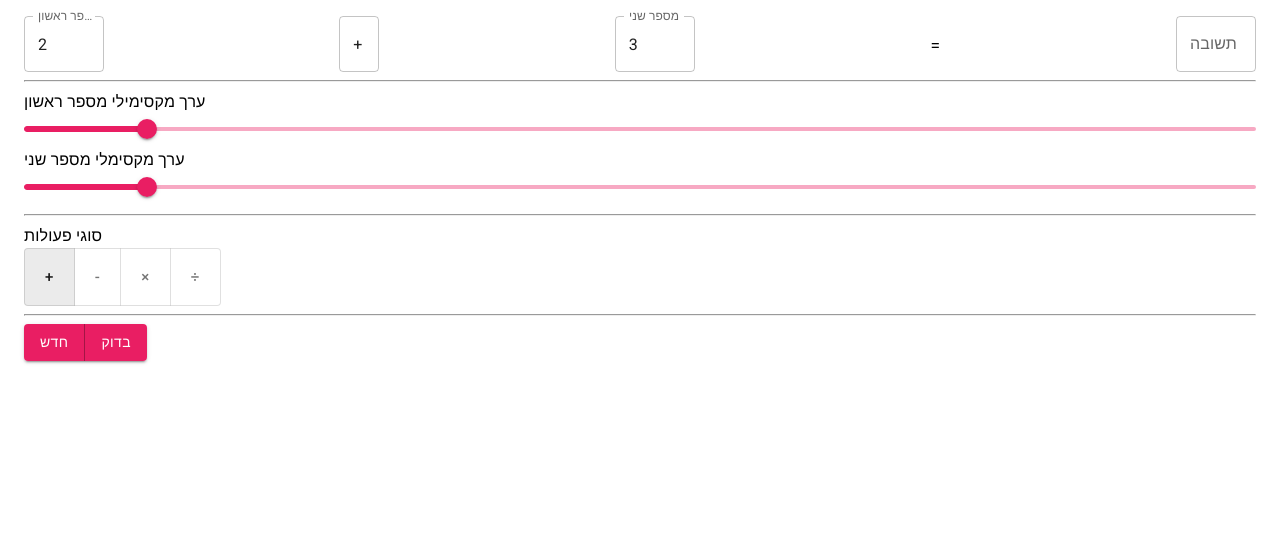
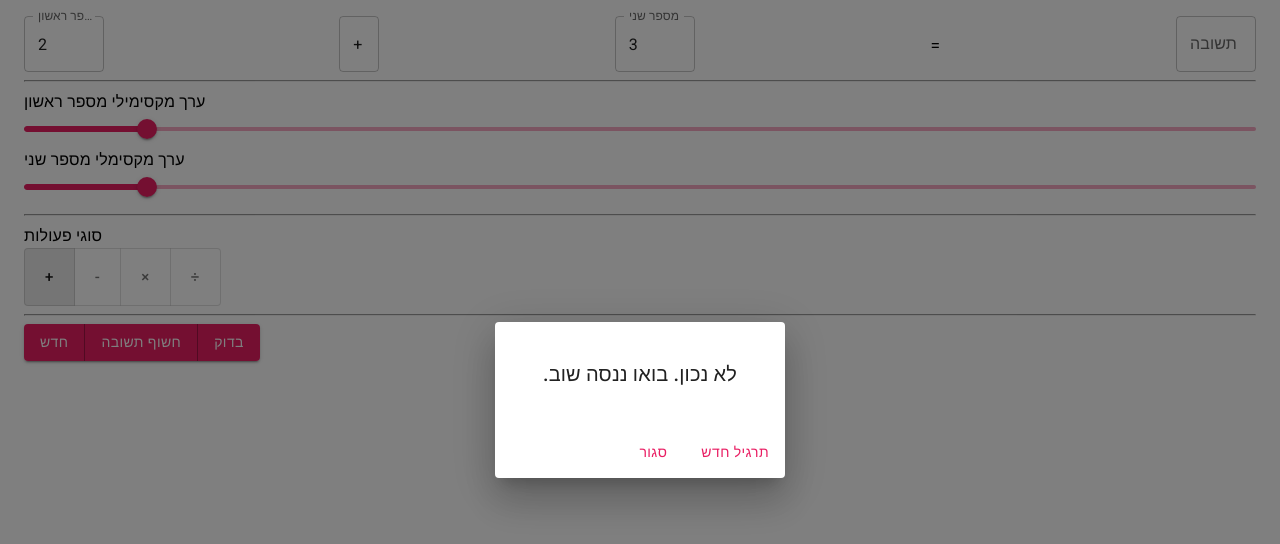
Before and after one commit to eyaleizenberg/emily-calculator, a React (Create React App) app: page / in a window 1280 px wide. Both pictures are taken after a click on the button "בדוק". Shown: the top 544 px of the page. Built offline with nearby package versions, Linux system fonts and the light colour scheme.

Commit message:
dialog working

```diff
--- a/src/App.js
+++ b/src/App.js
@@ -9,6 +9,18 @@ import Slider from "@mui/material/Slider";
 import Typography from "@mui/material/Typography";
 import ToggleButton from "@mui/material/ToggleButton";
 import ToggleButtonGroup from "@mui/material/ToggleButtonGroup";
+import Dialog from "@mui/material/Dialog";
+import DialogActions from "@mui/material/DialogActions";
+import DialogContent from "@mui/material/DialogContent";
+import DialogTitle from "@mui/material/DialogTitle";
+import Slide from "@mui/material/Slide";
+
+const Transition = React.forwardRef(function Transition(props, ref) {
+  return <Slide direction="up" ref={ref} {...props} />;
+});
+
+const correctText = "!כל הכבוד";
+const wrongText = ".לא נכון. בואו ננסה שוב";
 
 const theme = createTheme({
   palette: {
@@ -30,8 +42,9 @@ class App extends React.Component {
     num2Max: 10,
     answer: "",
     currentOperator: "+",
-    isCorrect: undefined,
+    isCorrect: false,
     operators: ["+"],
+    isOpen: false,
   };
 
   pickNumber = (max) => Math.floor(Math.random() * max);
@@ -43,6 +56,13 @@ class App extends React.Component {
       num2: this.pickNumber(num2Max + 1),
       currentOperator: operators[this.pickNumber(operators.length)],
       answer: "",
+      isOpen: false,
+    });
+  };
+
+  showAnswer = () => {
+    this.setState({
+      answer: this.compute(),
     });
   };
 
@@ -66,12 +86,10 @@ class App extends React.Component {
   };
 
   checkAnswer = () => {
-    const { answer } = this.state;
-    if (this.compute() === parseInt(answer)) {
-      alert("נכון!");
-    } else {
-      alert("לא נכון");
-    }
+    this.setState({
+      isOpen: true,
+      isCorrect: this.compute() === parseInt(this.state.answer),
+    });
   };
 
   onAnswerChange = (event) => {
@@ -98,12 +116,40 @@ class App extends React.Component {
     }
   };
 
+  handleClose = () => {
+    this.setState({
+      isOpen: false,
+    });
+  };
+
   render() {
-    const { num1, num2, num1Max, num2Max, operators, currentOperator } =
-      this.state;
+    const {
+      num1,
+      num2,
+      num1Max,
+      num2Max,
+      operators,
+      currentOperator,
+      isOpen,
+      isCorrect,
+    } = this.state;
     return (
       <ThemeProvider theme={theme}>
         <Container maxWidth={"99vh"} sx={{ marginTop: "2vh" }}>
+          <Dialog
+            open={isOpen}
+            TransitionComponent={Transition}
+            keepMounted
+            aria-describedby="alert-dialog-slide-description"
+          >
+            <DialogContent>
+              <DialogTitle>{isCorrect ? correctText : wrongText}</DialogTitle>
+            </DialogContent>
+            <DialogActions>
+              <Button onClick={this.handleClose}>סגור</Button>
+              <Button onClick={this.newGame}>תרגיל חדש</Button>
+            </DialogActions>
+          </Dialog>
           <div className="excerciseContainer">
             <TextField
               label="מספר ראשון"
@@ -173,6 +219,7 @@ class App extends React.Component {
           <hr />
           <ButtonGroup variant="contained">
             <Button onClick={this.newGame}>חדש</Button>
+            <Button onClick={this.showAnswer}>חשוף תשובה</Button>
             <Button onClick={this.checkAnswer}>בדוק</Button>
           </ButtonGroup>
         </Container>
```
